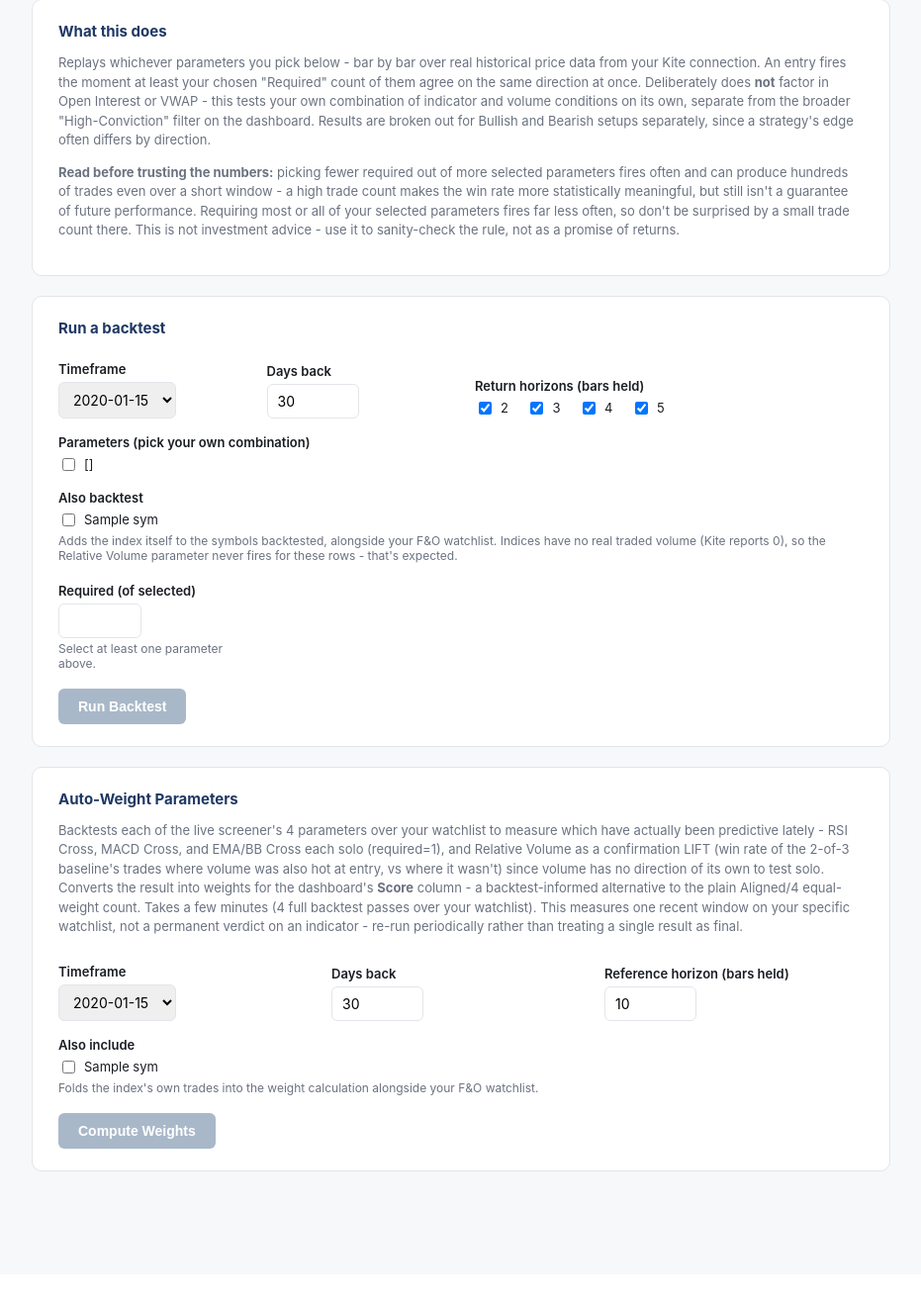
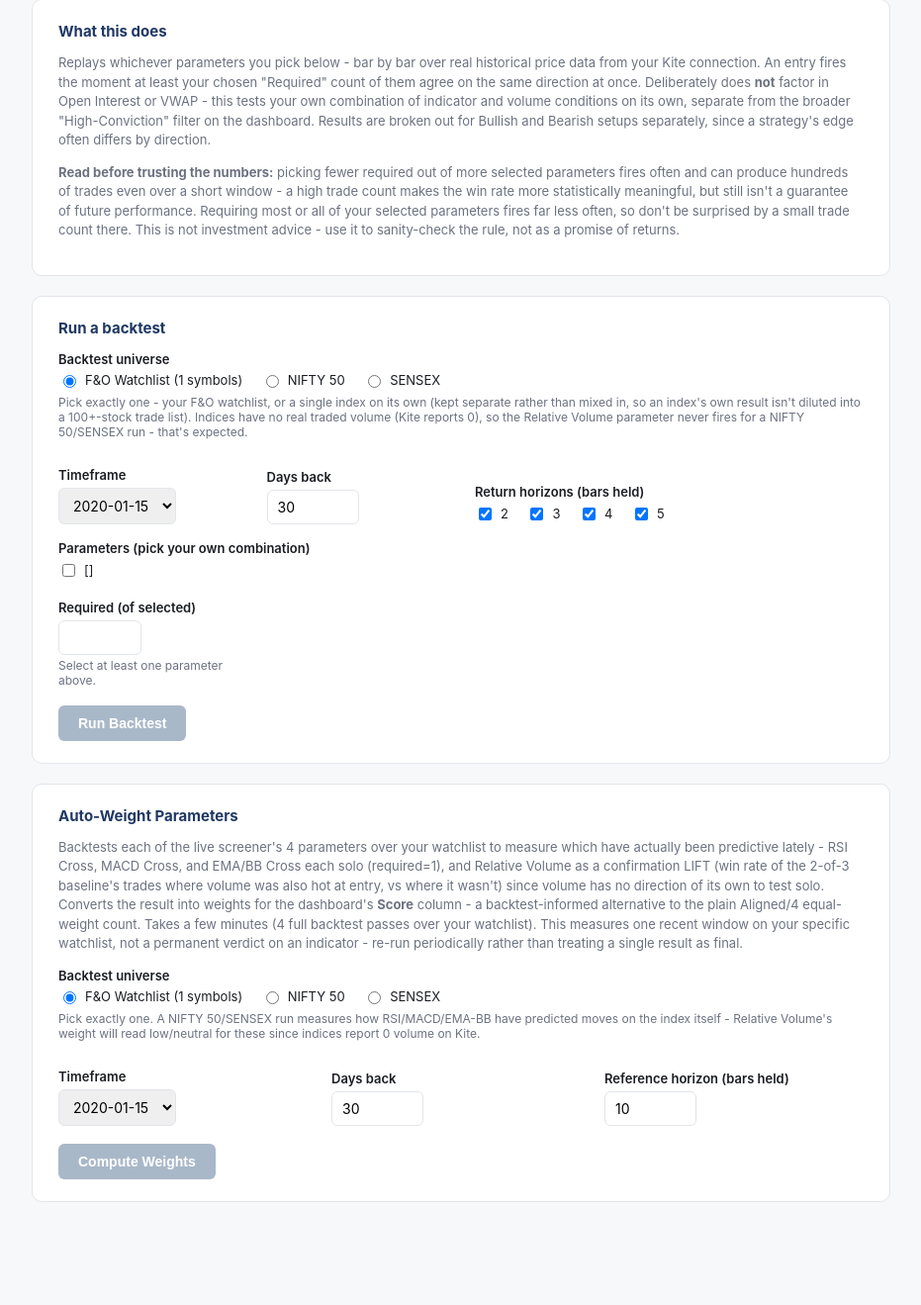
Before and after one commit to DJDDS/DBIndicator, a Flask app: template app/templates/backtest.html in a window 1280 px wide. Shown: the part 143-1462 px from the top of the page at 99% size, without its empty margins (174-1105 px from the left). Before the commit the page ends 1327 px from the top, so only its background shows below. Run offline with Flask 3, Linux system fonts and the light colour scheme; the template is opened without the code that fills it: most values are stand-ins (such as "Sample title", 1, 10 or a date in 2020).

Commit message:
backtest6

```diff
--- a/app/backtest.py
+++ b/app/backtest.py
@@ -315,7 +315,11 @@ def _replay_symbol(df: pd.DataFrame, symbol: str, timeframe: str, window_start,
         return []
 
     has_signal, direction = _signal_series(series, params, required)
-    entries = has_signal & ~has_signal.shift(1).fillna(False)
+    # .astype(bool) after fillna: shift(1) turns the leading NaN into an
+    # object-dtype series in newer pandas, and fillna(False) alone now
+    # raises a FutureWarning about silent downcasting instead of just
+    # doing it - the explicit cast says what we mean either way.
+    entries = has_signal & ~has_signal.shift(1).fillna(False).astype(bool)
 
     # Always recorded on every trade (regardless of whether "rel_volume"
     # is one of your chosen params for THIS run) so compute_param_weights
@@ -570,14 +574,26 @@ def compute_param_weights(kite, symbols=None, timeframe=None, days=30, ref_horiz
 
     # Convert win rates into normalized weights - a parameter with too
     # few trades to judge (None) is treated as neutral (25%-equivalent
-    # raw score) rather than silently dropped to zero; every parameter
-    # gets at least a 5%-of-total floor even at/below a 50% coin-flip
-    # reading, so one soft patch can't zero it out of the live score.
+    # raw score) rather than silently dropped to zero. Weights are then
+    # blended with a uniform floor so no parameter can be normalized away
+    # to near-zero: 20% of the weight budget is split equally across all
+    # N parameters (a guaranteed 5% each with the current 4 parameters),
+    # and the remaining 80% is distributed by relative win rate. This
+    # guarantees the FINAL weight for every parameter (not just its raw,
+    # pre-normalization score) is at least FLOOR_FRACTION/n, and the
+    # weights still sum to exactly 1.0.
     raw = {}
     for pid, wr in win_rates.items():
-        raw[pid] = 0.25 if wr is None else max(0.05, wr / 100.0)
+        raw[pid] = 0.25 if wr is None else max(0.0, wr / 100.0)
     total = sum(raw.values()) or 1.0
-    weights = {pid: round(v / total, 4) for pid, v in raw.items()}
+    norm = {pid: v / total for pid, v in raw.items()}
+
+    FLOOR_FRACTION = 0.20
+    n = len(raw) or 1
+    weights = {
+        pid: round(FLOOR_FRACTION / n + (1 - FLOOR_FRACTION) * norm[pid], 4)
+        for pid in raw
+    }
 
     return {
         "weights": weights,
--- a/app/templates/backtest.html
+++ b/app/templates/backtest.html
@@ -89,6 +89,13 @@
   <div class="card">
     <h2>Run a backtest</h2>
     <form id="bt-form">
+      <label>Backtest universe</label>
+      <div class="horizons" id="bt-universe">
+        <label class="chk"><input type="radio" name="universe" value="watchlist" checked> F&amp;O Watchlist ({{ watchlist_count }} symbols)</label>
+        <label class="chk"><input type="radio" name="universe" value="nifty50"> NIFTY 50</label>
+        <label class="chk"><input type="radio" name="universe" value="sensex"> SENSEX</label>
+      </div>
+      <div class="hint" style="margin-bottom:14px;">Pick exactly one - your F&amp;O watchlist, or a single index on its own (kept separate rather than mixed in, so an index's own result isn't diluted into a 100+-stock trade list). Indices have no real traded volume (Kite reports 0), so the Relative Volume parameter never fires for a NIFTY 50/SENSEX run - that's expected.</div>
       <div class="row">
         <div>
           <label for="bt-timeframe">Timeframe</label>
@@ -121,15 +128,6 @@
           </label>
           {% endfor %}
         </div>
-      </div>
-      <div style="margin-top:16px;">
-        <label>Also backtest</label>
-        <div class="horizons">
-          {% for sym in index_symbols %}
-          <label class="chk"><input type="checkbox" name="index_symbol" value="{{ sym }}"> {{ sym }}</label>
-          {% endfor %}
-        </div>
-        <div class="hint">Adds the index itself to the symbols backtested, alongside your F&amp;O watchlist. Indices have no real traded volume (Kite reports 0), so the Relative Volume parameter never fires for these rows - that's expected.</div>
       </div>
       <div class="row" style="grid-template-columns: 1fr 3fr; margin-top:6px;">
         <div>
@@ -165,6 +163,13 @@
       indicator - re-run periodically rather than treating a single result as final.
     </p>
     <form id="wt-form">
+      <label>Backtest universe</label>
+      <div class="horizons" id="wt-universe">
+        <label class="chk"><input type="radio" name="universe" value="watchlist" checked> F&amp;O Watchlist ({{ watchlist_count }} symbols)</label>
+        <label class="chk"><input type="radio" name="universe" value="nifty50"> NIFTY 50</label>
+        <label class="chk"><input type="radio" name="universe" value="sensex"> SENSEX</label>
+      </div>
+      <div class="hint" style="margin-bottom:14px;">Pick exactly one. A NIFTY 50/SENSEX run measures how RSI/MACD/EMA-BB have predicted moves on the index itself - Relative Volume's weight will read low/neutral for these since indices report 0 volume on Kite.</div>
       <div class="row" style="grid-template-columns: 1fr 1fr 1fr;">
         <div>
           <label for="wt-timeframe">Timeframe</label>
@@ -182,15 +187,6 @@
           <label for="wt-horizon">Reference horizon (bars held)</label>
           <input type="number" id="wt-horizon" name="ref_horizon" value="10" min="1" max="60">
         </div>
-      </div>
-      <div style="margin-top:16px;">
-        <label>Also include</label>
-        <div class="horizons">
-          {% for sym in index_symbols %}
-          <label class="chk"><input type="checkbox" name="index_symbol" value="{{ sym }}" class="wt-index-chk"> {{ sym }}</label>
-          {% endfor %}
-        </div>
-        <div class="hint">Folds the index's own trades into the weight calculation alongside your F&amp;O watchlist.</div>
       </div>
       <div style="margin-top:18px;">
         <button type="submit" class="btn" id="wt-run-btn" {{ 'disabled' if not logged_in else '' }}>Compute Weights</button>
@@ -423,12 +419,12 @@ document.getElementById('bt-form').addEventListener('submit', function (e) {
     return;
   }
   const body = new URLSearchParams();
+  body.set('universe', form.get('universe') || 'watchlist');
   body.set('timeframe', form.get('timeframe'));
   body.set('days', form.get('days'));
   body.set('horizons', horizons.join(','));
   body.set('params', params.join(','));
   body.set('required', String(required));
-  document.querySelectorAll('#bt-form input[name=index_symbol]:checked').forEach(el => body.append('index_symbol', el.value));
   document.getElementById('bt-form-hint').textContent = '';
   fetch('/api/backtest/start', { method: 'POST', body: body })
     .then(r => r.json())
@@ -528,10 +524,10 @@ document.getElementById('wt-form').addEventListener('submit', function (e) {
   e.preventDefault();
   const form = new FormData(this);
   const body = new URLSearchParams();
+  body.set('universe', form.get('universe') || 'watchlist');
   body.set('timeframe', form.get('timeframe'));
   body.set('days', form.get('days'));
   body.set('ref_horizon', form.get('ref_horizon'));
-  document.querySelectorAll('#wt-form input[name=index_symbol]:checked').forEach(el => body.append('index_symbol', el.value));
   document.getElementById('wt-form-hint').textContent = '';
   fetch('/api/weights/start', { method: 'POST', body: body })
     .then(r => r.json())
--- a/app/web.py
+++ b/app/web.py
@@ -354,20 +354,31 @@ def backtest_page():
         state=backtest.get_backtest_state(),
         weights_state=backtest.get_weights_state(),
         index_symbols=backtest.INDEX_SYMBOLS,
+        watchlist_count=len(settings.WATCHLIST),
     )
 
 
+_BACKTEST_UNIVERSES = {
+    "watchlist": None,       # resolved to settings.WATCHLIST below (evaluated live, not at import time)
+    "nifty50": ["NIFTY 50"],
+    "sensex": ["SENSEX"],
+}
+
+
 def _resolve_backtest_symbols(form):
-    """Your normal F&O WATCHLIST, plus whichever of NIFTY 50 / SENSEX
-    the "also backtest" checkboxes on the Backtest page had checked
-    (backtest.INDEX_SYMBOLS) - shared by both /api/backtest/start and
-    /api/weights/start. request.form.getlist reads every submitted
-    index_symbol value (there can be 0, 1, or 2); unrecognized values
-    are ignored rather than erroring, and an index already somehow in
-    WATCHLIST isn't duplicated."""
-    extra = [s for s in form.getlist("index_symbol") if s in backtest.INDEX_SYMBOLS]
-    watchlist = list(settings.WATCHLIST)
-    return watchlist + [s for s in extra if s not in watchlist]
+    """Which symbols to backtest, per the "Backtest universe" radio on
+    the Backtest page - shared by both /api/backtest/start and
+    /api/weights/start. Exactly one of three options, not a mix:
+    "watchlist" (your normal F&O WATCHLIST, the default), "nifty50"
+    (NIFTY 50 alone), or "sensex" (SENSEX alone) - kept as separate,
+    single-symbol runs rather than lumping an index in with 100+ F&O
+    stocks, since mixing them together would dilute the index's own
+    result into a huge stock-only trade list and make it hard to read
+    on its own. An unrecognized/missing value falls back to the
+    watchlist."""
+    universe = form.get("universe", "watchlist")
+    symbols = _BACKTEST_UNIVERSES.get(universe, _BACKTEST_UNIVERSES["watchlist"])
+    return list(symbols) if symbols is not None else list(settings.WATCHLIST)
 
 
 @app.route("/api/backtest/start", methods=["POST"])
```
